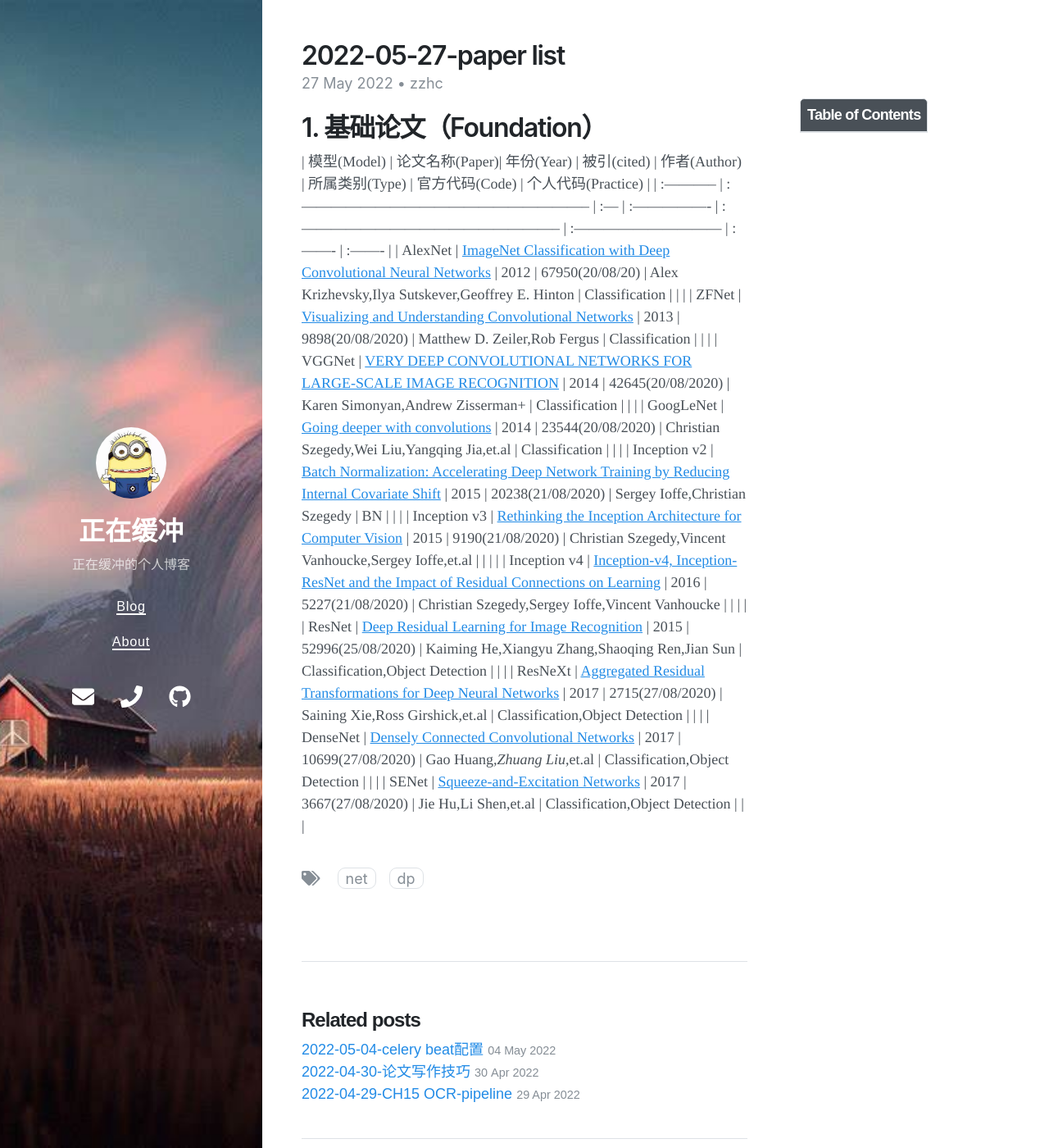
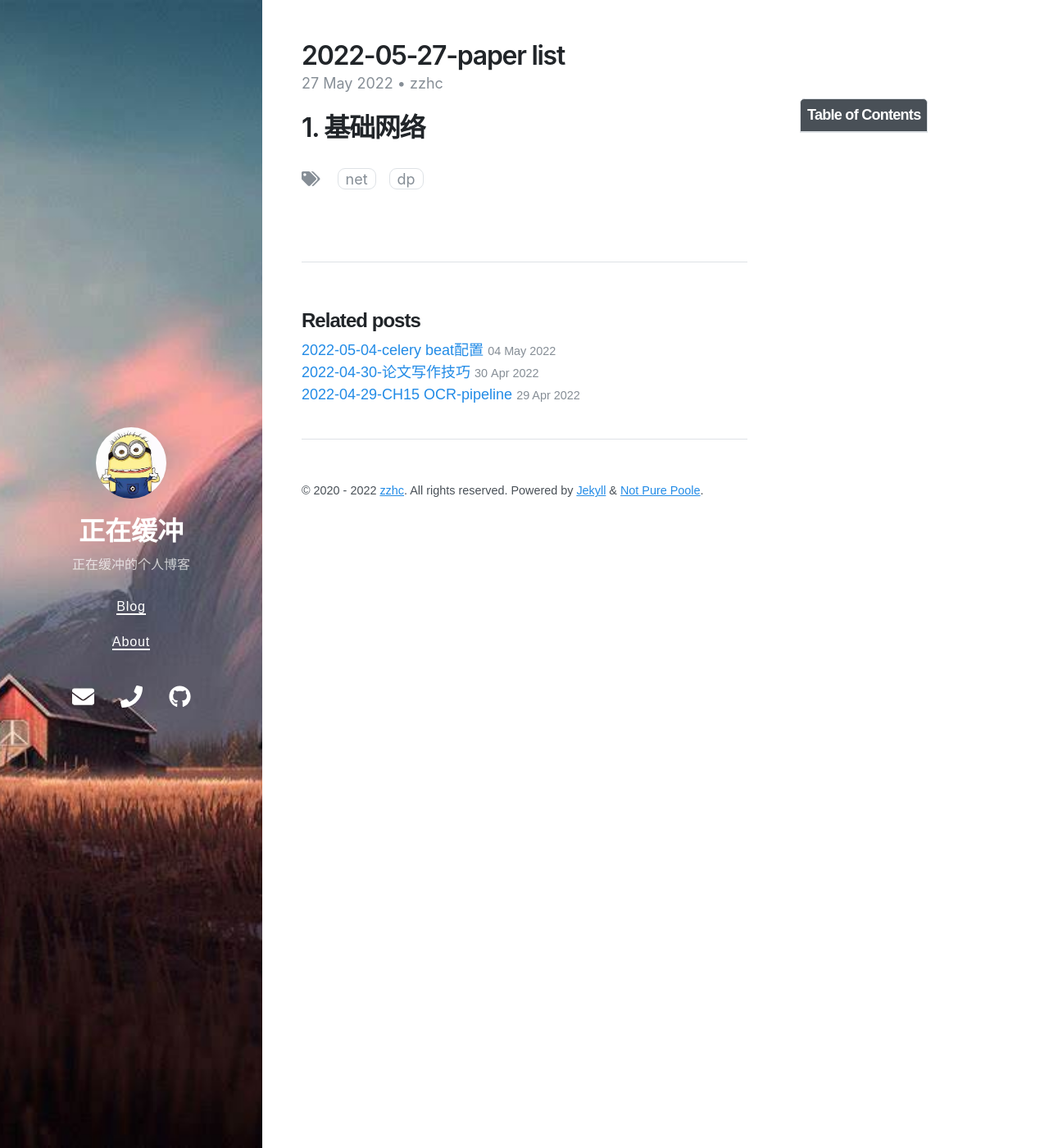
Before and after one commit to Zzhc3321/personal-blog.github.io, a Jekyll site: the page built from _posts/2022-05-27-L1-pytorch基础.md, in a window 1280 px wide and 1400 px high. Shown: the whole window at 82% size. Built offline with Jekyll 4.4.1, drawn with Linux system fonts in a browser that asks for light colours; nearby versions of some CDN libraries.

Commit message:
修改文件: _posts/2022-05-27-L1-pytorch基础.md

```diff
--- a/_posts/2022-05-27-L1-pytorch基础.md
+++ b/_posts/2022-05-27-L1-pytorch基础.md
@@ -9,17 +9,4 @@ author: zzhc
 ---
 
 
-# 1. 基础论文（Foundation）
-| 模型(Model) | 论文名称(Paper)| 年份(Year) | 被引(cited)  | 作者(Author) | 所属类别(Type) | 官方代码(Code) | 个人代码(Practice) |
-| :----------- | :----------------------------------------------------------- | :--- | :---------------- | :----------------------------------------------------- | :------------------------------ | :------- | :------- |
-| AlexNet      | [ImageNet Classification with Deep Convolutional Neural Networks](https://datac.blog.csdn.net/article/details/108118232) | 2012 | 67950(20/08/20)   | Alex Krizhevsky,Ilya Sutskever,Geoffrey E. Hinton      | Classification                  |          |          |
-| ZFNet        | [Visualizing and Understanding Convolutional Networks](https://datac.blog.csdn.net/article/details/108127261) | 2013 | 9898(20/08/2020)  | Matthew D. Zeiler,Rob Fergus                           | Classification                  |          |          |
-| VGGNet       | [VERY DEEP CONVOLUTIONAL NETWORKS FOR LARGE-SCALE IMAGE RECOGNITION](https://datac.blog.csdn.net/article/details/108130240) | 2014 | 42645(20/08/2020) | Karen Simonyan,Andrew Zisserman+                       | Classification                  |          |          |
-| GoogLeNet    | [Going deeper with convolutions](https://datac.blog.csdn.net/article/details/108136641) | 2014 | 23544(20/08/2020) | Christian Szegedy,Wei Liu,Yangqing Jia,et.al           | Classification                  |          |          |
-| Inception v2 | [Batch Normalization: Accelerating Deep Network Training by Reducing Internal Covariate Shift](https://datac.blog.csdn.net/article/details/108136897) | 2015 | 20238(21/08/2020) | Sergey Ioffe,Christian Szegedy                         | BN                              |          |          |
-| Inception v3 | [Rethinking the Inception Architecture for Computer Vision](https://datac.blog.csdn.net/article/details/108136942) | 2015 | 9190(21/08/2020)  | Christian Szegedy,Vincent Vanhoucke,Sergey Ioffe,et.al |                                 |          |          |
-| Inception v4 | [Inception-v4, Inception-ResNet and the Impact of Residual Connections on Learning](https://datac.blog.csdn.net/article/details/108136973) | 2016 | 5227(21/08/2020)  | Christian Szegedy,Sergey Ioffe,Vincent Vanhoucke       |                                 |          |          |
-| ResNet       | [Deep Residual Learning for Image Recognition](https://datac.blog.csdn.net/article/details/108172996) | 2015 | 52996(25/08/2020) | Kaiming He,Xiangyu Zhang,Shaoqing Ren,Jian Sun         | Classification,Object Detection |          |          |
-| ResNeXt      | [Aggregated Residual Transformations for Deep Neural Networks](https://datac.blog.csdn.net/article/details/108262454) | 2017 | 2715(27/08/2020)  | Saining Xie,Ross Girshick,et.al                        | Classification,Object Detection |          |          |
-| DenseNet     | [Densely Connected Convolutional Networks](https://datac.blog.csdn.net/article/details/108262312) | 2017 | 10699(27/08/2020) | Gao Huang*,Zhuang Liu*,et.al                           | Classification,Object Detection |          |          |
-| SENet        | [Squeeze-and-Excitation Networks](https://datac.blog.csdn.net/article/details/108262435) | 2017 | 3667(27/08/2020)  | Jie Hu,Li Shen,et.al                                   | Classification,Object Detection |          |          |
+# 1. 基础网络
```
